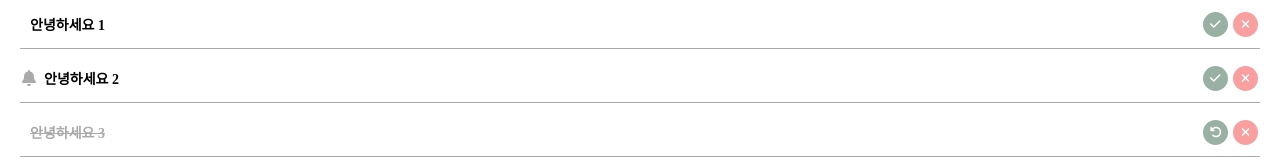
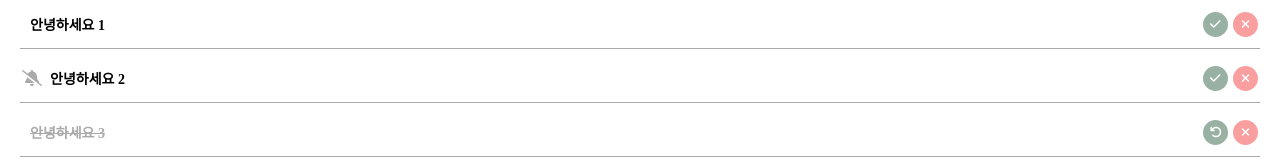
Before and after one commit to sqhtjs0104/todolist, a React (Create React App) app: page / in a window 1280 px wide. Shown: the part 130-290 px from the top of the page. Built offline with nearby package versions, Linux system fonts and the light colour scheme; the HTML template or start-up script is replaced by a standard one.

Commit message:
modify bell icon

```diff
--- a/src/components/Todo.js
+++ b/src/components/Todo.js
@@ -1,7 +1,7 @@
 import React, { memo, useCallback } from 'react';
 import styled from 'styled-components';
 import { FontAwesomeIcon } from '@fortawesome/react-fontawesome';
-import { faCheck, faArrowRotateLeft, faXmark, faBell } from '@fortawesome/free-solid-svg-icons';
+import { faCheck, faArrowRotateLeft, faXmark, faBell, faBellSlash } from '@fortawesome/free-solid-svg-icons';
 import dayjs from 'dayjs';
 
 const TodoItem = styled.li`
@@ -110,7 +110,7 @@ const Todo = memo(props => {
 						{
 							props.deadline && dayjs().isAfter(dayjs(props.deadline).subtract(3, 'day')) ? (
 								dayjs().isAfter(props.deadline) ? (
-									<FontAwesomeIcon icon={faBell} color='#aaa' />
+									<FontAwesomeIcon icon={faBellSlash} color='#aaa' />
 								) : (
 									<FontAwesomeIcon icon={faBell} shake className='shakeBell' color='#f38b8b' />
 								)
```
